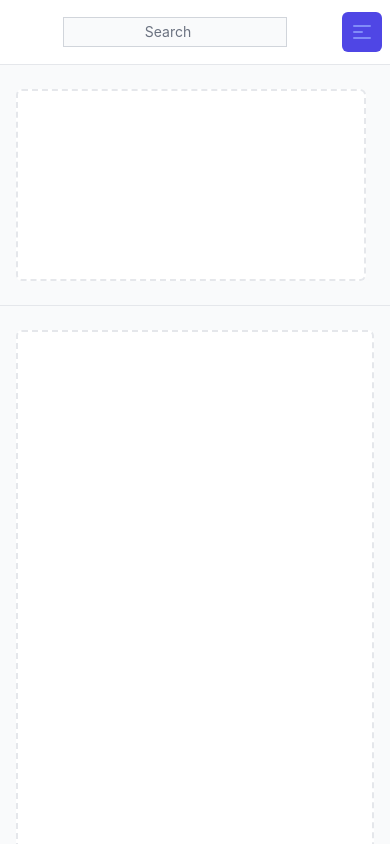
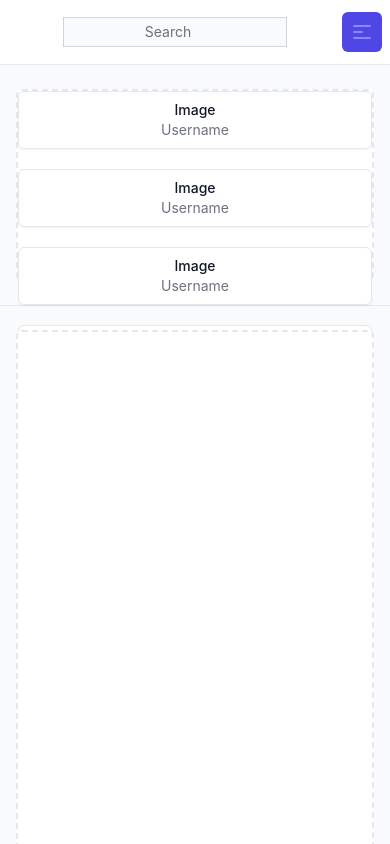
Before and after one commit to rylurk/boolgram, a React (Create React App) app: page / in a window 390 px wide. Shown: the top 844 px of the page. Built offline with nearby package versions, Linux system fonts and the light colour scheme.

Commit message:
Structuring stories styles

```diff
--- a/src/Feed.tsx
+++ b/src/Feed.tsx
@@ -1,32 +1,16 @@
+import Posts from './components/Posts/Posts';
+import Sidebar from './components/Sidebar/Sidebar';
+import Stories from './components/Stories/Stories';
+
 export default function Feed() {
   return (
     <>
       <div className="flex-grow w-full max-w-7xl mx-auto md:flex">
         <div className="flex-1 min-w-0 bg-white">
-          <div className="border-b border-gray-200 bg-gray-50">
-            <div className="h-full pl-4 pr-6 py-6 sm:pl-6 md:pl-8">
-              <div className="h-full relative" style={{ minHeight: '12rem' }}>
-                <div className="absolute inset-0 border-2 border-gray-200 border-dashed rounded-md bg-white" />
-              </div>
-            </div>
-          </div>
-
-          <div className="bg-gray-50 md:min-w-0 md:flex-1">
-            <div className="h-full py-6 px-4 sm:px-6 md:px-8">
-              <div className="relative h-full" style={{ minHeight: '36rem' }}>
-                <div className="absolute inset-0 border-2 border-gray-200 border-dashed rounded-md bg-white" />
-              </div>
-            </div>
-          </div>
+          <Stories />
+          <Posts />
         </div>
-
-        <div className="bg-gray-50 pr-4 sm:pr-6 md:pr-8 md:flex-shrink-0 md:border-l md:border-gray-200">
-          <div className="h-full pl-6 py-6 md:w-80">
-            <div className="h-full relative" style={{ minHeight: '16rem' }}>
-              <div className="absolute inset-0 border-2 border-gray-200 border-dashed rounded-md" />
-            </div>
-          </div>
-        </div>
+        <Sidebar />
       </div>
     </>
   );
--- a/src/components/Navbar/IconGroup.tsx
+++ b/src/components/Navbar/IconGroup.tsx
@@ -15,7 +15,6 @@ export default function ButtonGroup() {
               <HomeIcon className="h-6 w-6" />
             </button>
           </div>
-          {/* Profile dropdown */}
           <Menu as="div" className="ml-4 relative flex-shrink-0">
             <div>
               <Menu.Button className="bg-indigo-700 flex text-sm rounded-full text-white">
--- /dev/null
+++ b/src/components/Posts/Posts.tsx
@@ -0,0 +1,11 @@
+export default function Posts() {
+  return (
+    <div className="bg-gray-50 md:min-w-0 md:flex-1">
+      <div className="h-full px-4 py-6 sm:px-6 md:px-8">
+        <div className="relative h-full" style={{ minHeight: '36rem' }}>
+          <div className="absolute inset-0 border-2 border-gray-200 border-dashed rounded-md bg-white" />
+        </div>
+      </div>
+    </div>
+  );
+}
--- /dev/null
+++ b/src/components/Sidebar/Sidebar.tsx
@@ -0,0 +1,11 @@
+export default function Sidebar() {
+  return (
+    <div className="bg-gray-50 pr-4 sm:pr-6 md:pr-8 md:flex-shrink-0 md:border-l md:border-gray-200">
+      <div className="h-full pl-6 py-6 md:w-80">
+        <div className="h-full relative" style={{ minHeight: '16rem' }}>
+          <div className="absolute inset-0 border-2 border-gray-200 border-dashed rounded-md" />
+        </div>
+      </div>
+    </div>
+  );
+}
--- /dev/null
+++ b/src/components/Stories/Stories.tsx
@@ -0,0 +1,39 @@
+/* This example requires Tailwind CSS v2.0+ */
+import { DotsVerticalIcon } from '@heroicons/react/solid';
+
+export default function Stories() {
+  return (
+    <div className="border-b border-gray-200 bg-gray-50">
+      <div className="h-full px-4 py-6 sm:px-6 md:px-8">
+        <div className="h-full relative" style={{ minHeight: '12rem' }}>
+          <div className="absolute inset-0 border-2 border-gray-200 border-dashed rounded-md bg-white">
+            <div className="flex h-full">
+              <ul className="grid grid-cols-1 gap-5 sm:gap-6 sm:grid-cols-3 lg:grid-cols-6 w-full">
+                {[...Array(6)].map((e, i) => (
+                  <li className="col-span-1 flex shadow-sm rounded-md">
+                    <div className="flex-1 flex items-center justify-between border border-gray-200 bg-white rounded-md truncate">
+                      <div className="flex flex-col  items-center flex-1 px-4 py-2 text-sm truncate">
+                        <a className="text-gray-900 font-medium hover:text-gray-600">Image</a>
+                        <p className="text-gray-500">Username</p>
+                      </div>
+                    </div>
+                  </li>
+                ))}
+              </ul>
+            </div>
+            {/* <div className="flex justify-center items-center w-full h-full gap-8 right-0">
+              {[...Array(6)].map((e, i) => (
+                <div className="h-24 w-16 flex flex-col justify-center items-center overflow-clip">
+                  <button>
+                    <img className="h-14 w-14 rounded-full" src="sample-user.png" alt="" />
+                  </button>
+                  <div className="text-xs mt-2 w-16 text-ellipsis overflow-hidden">username</div>
+                </div>
+              ))}
+            </div> */}
+          </div>
+        </div>
+      </div>
+    </div>
+  );
+}
```
